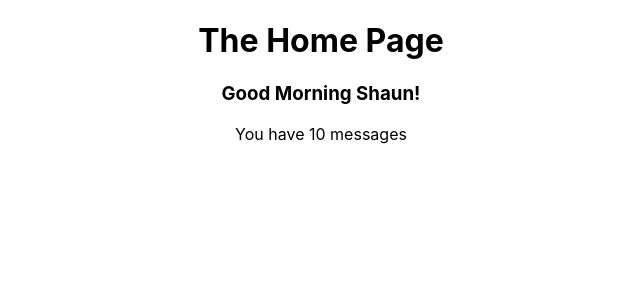
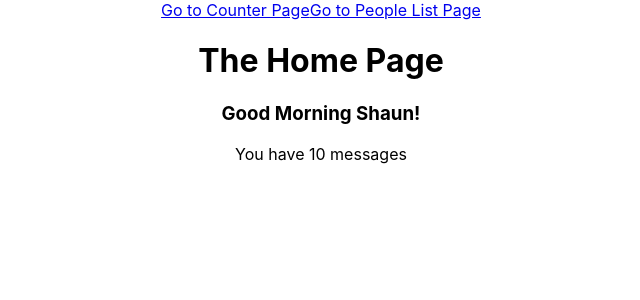
Before and after one commit to elecinas/oreilly-react-01, a React (Create React App) app: page / in a window 1280 px wide. Shown: the top 300 px of the page, without its empty margins (319-959 px from the left). Built offline with nearby package versions, Linux system fonts and the light colour scheme.

Commit message:
Add Link elements

```diff
--- a/src/App.js
+++ b/src/App.js
@@ -1,6 +1,6 @@
 import logo from "./logo.svg";
 import React, { useState } from "react";
-import { BrowserRouter as Router, Route, Routes } from "react-router-dom";
+import { BrowserRouter as Router, Route, Routes, Link } from "react-router-dom";
 import { HomePage, CounterButtonPage, PeopleListPage } from "./pages";
 import { CongratulationsMessage } from "./CongratulationsMessage";
 import { CounterButton } from "./CounterButton";
@@ -17,7 +17,10 @@
 
   return (
     <div className="App">
+
       <Router>
+        <Link to="/counter">Go to Counter Page</Link>
+        <Link to="/people-list">Go to People List Page</Link>
         <Routes>
           <Route path="/" exact element={<HomePage/>} />
           <Route path="/counter" element={<CounterButtonPage/>} />
```
